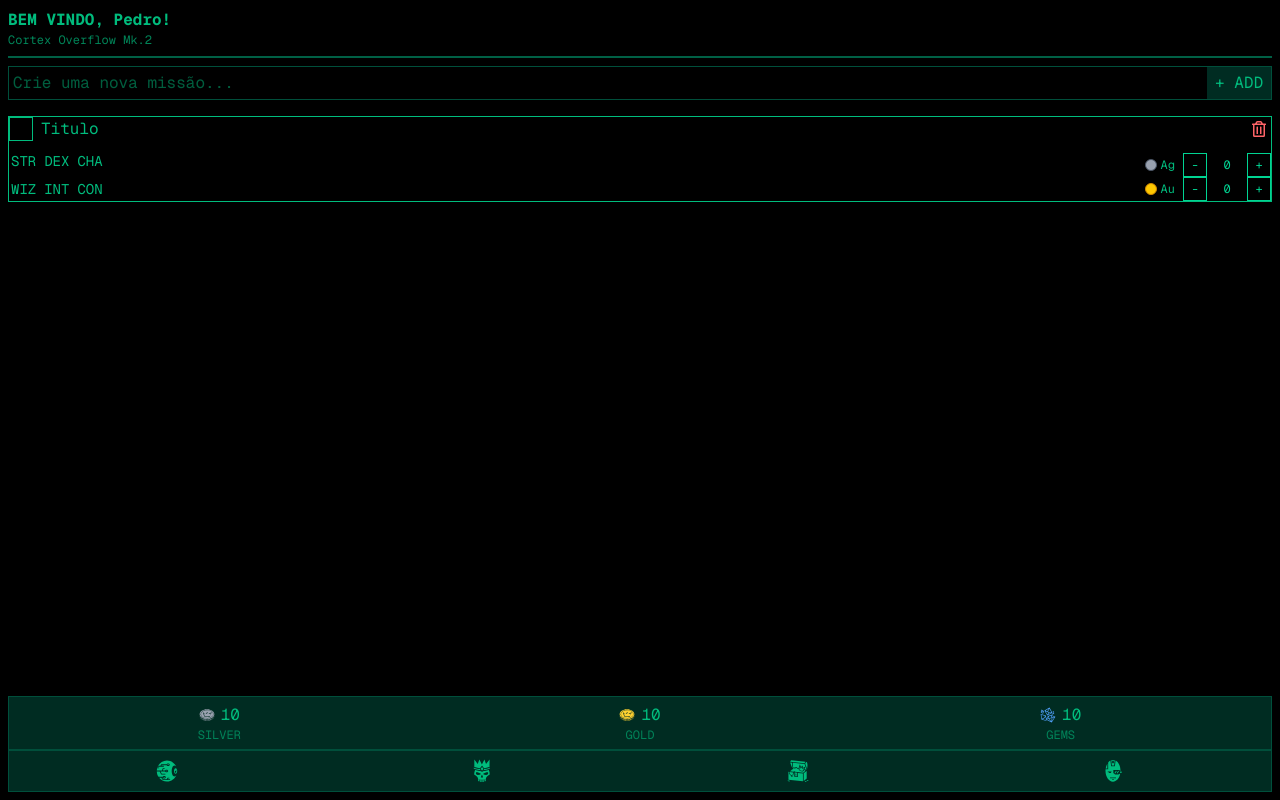
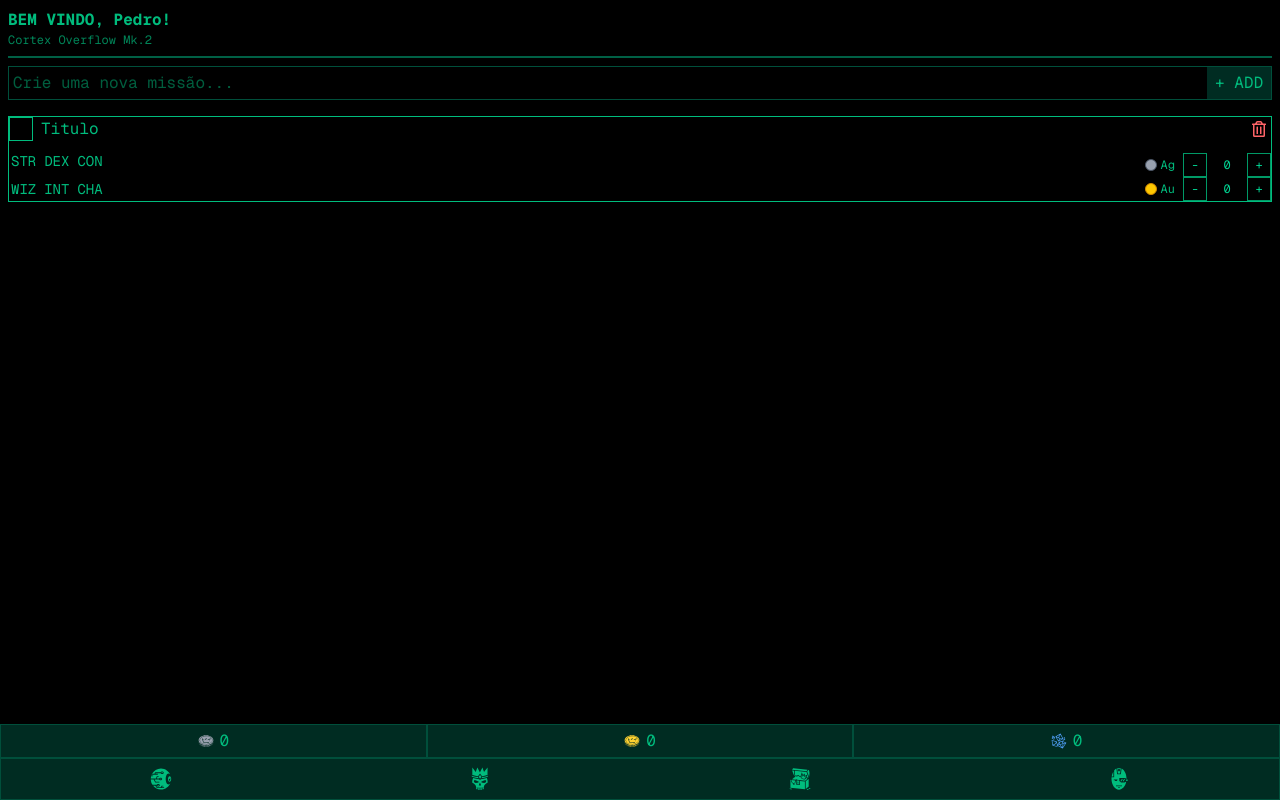
Before and after one commit to PedroVMLopes/cortex-overflow, a Next.js app: page / in a window 1280 px wide. Built offline with nearby package versions, Linux system fonts and the light colour scheme; a web font is replaced by a local one.

Commit message:
Minor Changes

```diff
--- a/app/Components/Navbar.tsx
+++ b/app/Components/Navbar.tsx
@@ -4,30 +4,30 @@ import Link from "next/link";
 export default function Navbar():any {
 
     return (
-        <div className="fixed bottom-0 pb-2 p-2 w-full font-mono text-emerald-500">
-            <div className="grid grid-cols-3 items-center text-center py-1.5 border bg-emerald-950 border-emerald-900">
-                <div className="flex flex-col justify-center items-center">
+        <div className="fixed bottom-0 w-full font-mono text-emerald-500">
+            <div className="grid grid-cols-3 gap-0.5 items-center text-center border bg-emerald-900 border-emerald-900">
+                <div className="flex flex-col justify-center items-center bg-emerald-950 py-1">
                     <div className="flex flex-row gap-1.5 items-center">
                         <GiCrownCoin className="text-gray-400"/>
-                        <p>10</p>
+                        <p>0</p>
                     </div>
-                    <p className="text-xs opacity-60">SILVER</p>
+                    {/* <p className="text-xs opacity-60">SILVER</p> */}
                 </div>
 
-                <div className="flex flex-col justify-center items-center">
+                <div className="flex flex-col justify-center items-center bg-emerald-950 py-1">
                     <div className="flex flex-row gap-1.5 items-center">
                         <GiCrownCoin className="text-amber-300"/>
-                        <p>10</p>
+                        <p>0</p>
                     </div>
-                    <p className="text-xs opacity-60">GOLD</p>
+                    {/* <p className="text-xs opacity-60">GOLD</p> */}
                 </div>
 
-                <div className="flex flex-col justify-center items-center">
+                <div className="flex flex-col justify-center items-center bg-emerald-950 py-1">
                     <div className="flex flex-row gap-1.5 items-center">
                         <GiGems className="text-blue-400"/>
-                        <p>10</p>
+                        <p>0</p>
                     </div>
-                    <p className="text-xs opacity-60">GEMS</p>
+                    {/* <p className="text-xs opacity-60">GEMS</p> */}
                 </div>
 
             </div>
@@ -36,13 +36,13 @@ export default function Navbar():any {
                     <Link href="/"><GiCyberEye className="" /></Link>
                 </div>
                 <div className="flex justify-center">
-                    <Link href="/LegacyObjectives"><GiCrownedSkull className="" /></Link>
+                    <Link href="/LegacyObjectives"><GiCrownedSkull /></Link>
                 </div>
                 <div className="flex justify-center">
-                    <Link href="/Store"><GiOpenTreasureChest className="" /></Link>
+                    <Link href="/Store"><GiOpenTreasureChest /></Link>
                 </div>
                 <div className="flex justify-center">
-                    <button><GiCyborgFace className="" /></button>
+                    <Link href="/personalStats"><GiCyborgFace /></Link>
                 </div>
             </div>
         </div>
--- a/app/Components/taskCard.tsx
+++ b/app/Components/taskCard.tsx
@@ -1,6 +1,6 @@
 import { FaRegTrashAlt, FaCheck } from "react-icons/fa";
 
-const attributes: string[] = ["STR", "DEX", "CHA", "WIZ", "INT", "CON"];
+const attributes: string[] = ["STR", "DEX", "CON", "WIZ", "INT", "CHA"];
 
 export const TaskCard = () => {
     return (
@@ -33,9 +33,9 @@ export const TaskCard = () => {
                             <span className="text-xs">Ag</span>
                         </div>
                         <div className="flex items-center gap-1">
-                            <button className="w-6 h-6 border border-emerald-400 bg-transparent text-emerald-400 hover:bg-emerald-900 flex items-center justify-center text-xs transition-colors">-</button>
+                            <button className="w-6 h-6 border border-emerald-600 bg-transparent text-emerald-400 hover:bg-emerald-900 flex items-center justify-center text-xs transition-colors">-</button>
                             <span className="w-8 text-center text-xs text-emerald-400">0</span>
-                            <button className="w-6 h-6 border border-emerald-400 bg-transparent text-emerald-400 hover:bg-emerald-900 flex items-center justify-center text-xs transition-colors">+</button>
+                            <button className="w-6 h-6 border border-emerald-600 bg-transparent text-emerald-400 hover:bg-emerald-900 flex items-center justify-center text-xs transition-colors">+</button>
                         </div>
                     </div>
                     {/* Gold Coin */}
@@ -45,9 +45,9 @@ export const TaskCard = () => {
                             <span className="text-xs">Au</span>
                         </div>
                         <div className="flex items-center gap-1">
-                            <button className="w-6 h-6 border border-emerald-400 bg-transparent text-emerald-400 hover:bg-emerald-900 flex items-center justify-center text-xs transition-colors">-</button>
+                            <button className="w-6 h-6 border border-emerald-600 bg-transparent text-emerald-400 hover:bg-emerald-900 flex items-center justify-center text-xs transition-colors">-</button>
                             <span className="w-8 text-center text-xs text-emerald-400">0</span>
-                            <button className="w-6 h-6 border border-emerald-400 bg-transparent text-emerald-400 hover:bg-emerald-900 flex items-center justify-center text-xs transition-colors">+</button>
+                            <button className="w-6 h-6 border border-emerald-600 bg-transparent text-emerald-400 hover:bg-emerald-900 flex items-center justify-center text-xs transition-colors">+</button>
                         </div>
                     </div>
                 </div>
--- a/app/layout.tsx
+++ b/app/layout.tsx
@@ -14,7 +14,7 @@ const geistMono = Geist_Mono({
 });
 
 export const metadata: Metadata = {
-  title: "Create Next App",
+  title: "CORTEX OVERFLOW( )",
   description: "Generated by create next app",
 };
 
--- /dev/null
+++ b/app/personalStats/page.tsx
@@ -0,0 +1,5 @@
+export default function personalStats() {
+    return (
+        <div className="text-emerald-500">Personal Stats</div>
+    )
+}
```
